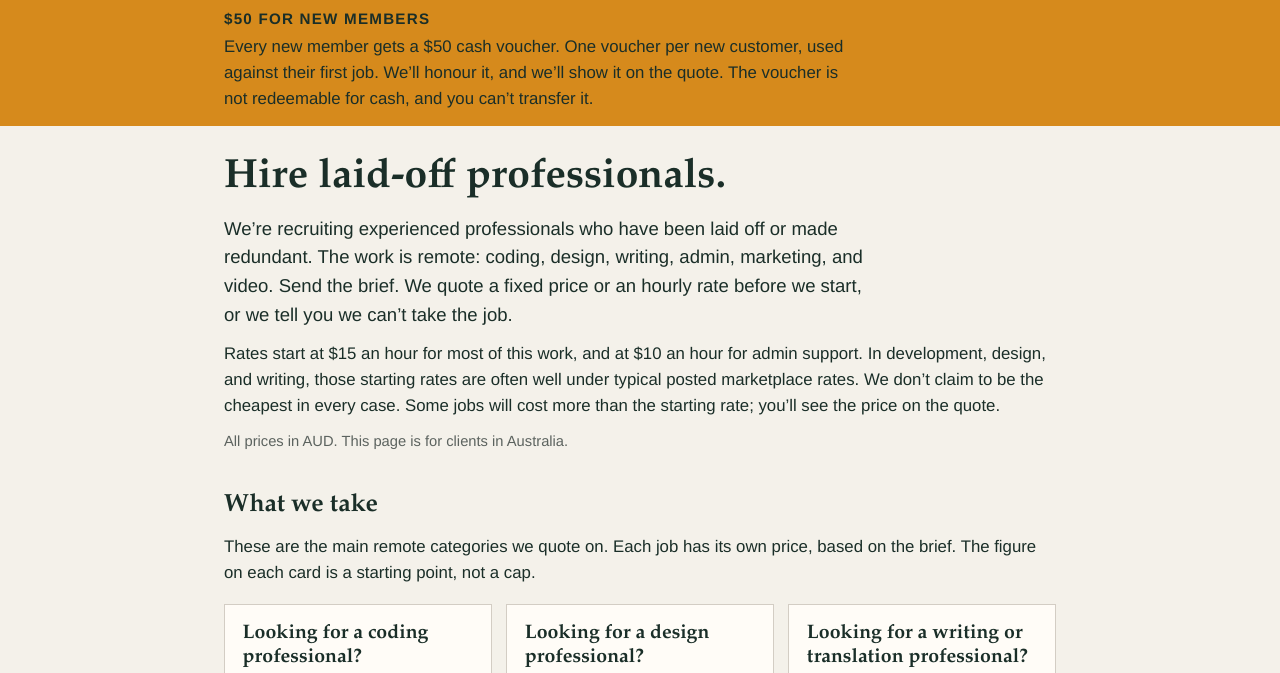
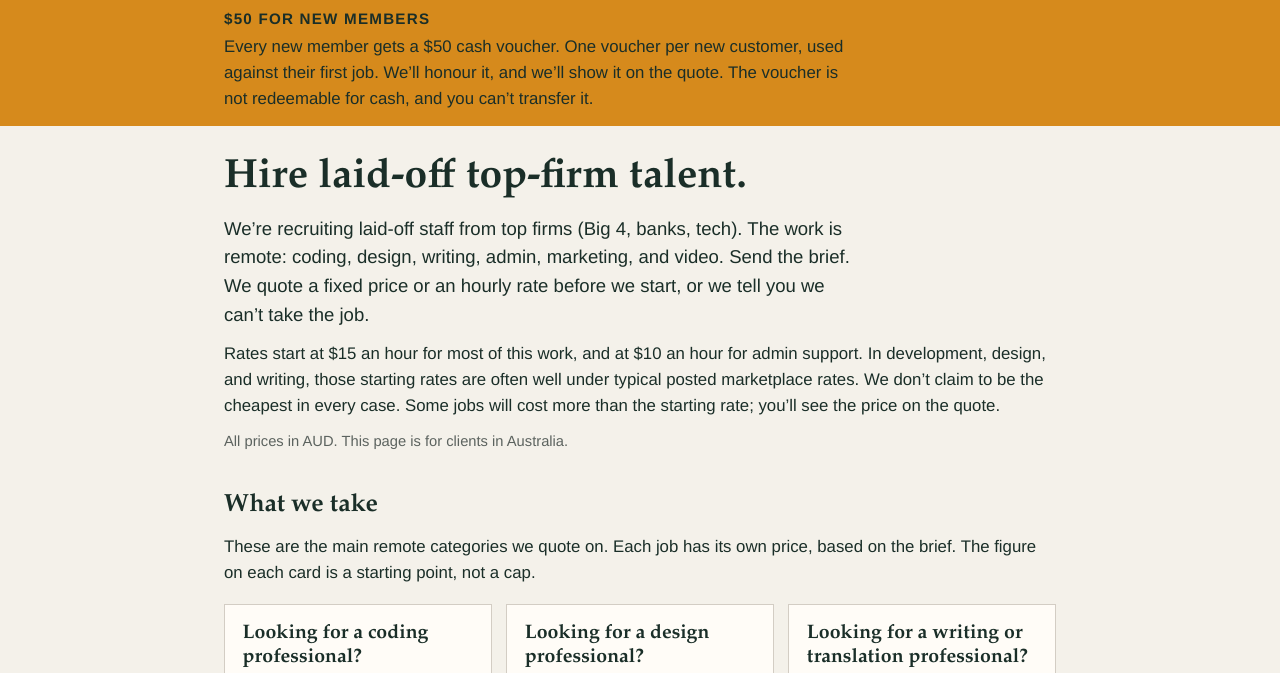
Before and after one commit to todanley/afterrole, a plain HTML site: page index.html in a window 1280 px wide. Shown: the part 76-749 px from the top of the page. Drawn offline with Linux system fonts and the light colour scheme.

Commit message:
Add top-firm recruiting line to the inquiry page.

```diff
--- a/index.html
+++ b/index.html
@@ -3,15 +3,15 @@
 <head>
   <meta charset="utf-8">
   <meta name="viewport" content="width=device-width, initial-scale=1">
-  <title>AfterRole — hire laid-off professionals</title>
-  <meta name="description" content="Hire experienced professionals affected by layoffs for coding, design, writing, admin, marketing, or video. Rates from $10/hr. Every new member gets a $50 cash voucher.">
+  <title>AfterRole — hire laid-off top-firm talent</title>
+  <meta name="description" content="We're recruiting laid-off staff from top firms (Big 4, banks, tech) for coding, design, writing, admin, marketing, or video. Rates from $10/hr. Every new member gets a $50 cash voucher.">
   <meta name="robots" content="index,follow">
   <link rel="canonical" href="https://todanley.github.io/afterrole/">
   <link rel="icon" href="assets/favicon.ico" sizes="any">
   <link rel="icon" href="assets/favicon.svg" type="image/svg+xml">
   <link rel="apple-touch-icon" href="assets/afterrole-icon-180.png">
-  <meta property="og:title" content="AfterRole — hire laid-off professionals">
-  <meta property="og:description" content="We're recruiting experienced professionals affected by layoffs. Rates from $10/hr. Every new member gets a $50 cash voucher.">
+  <meta property="og:title" content="AfterRole — hire laid-off top-firm talent">
+  <meta property="og:description" content="We're recruiting laid-off staff from top firms (Big 4, banks, tech). Rates from $10/hr. Every new member gets a $50 cash voucher.">
   <meta property="og:image" content="https://todanley.github.io/afterrole/assets/afterrole-icon-512.png">
   <meta property="og:url" content="https://todanley.github.io/afterrole/">
   <style>
@@ -165,8 +165,8 @@
     </div>
   </aside>
   <main id="top" class="wrap">
-    <h1>Hire laid-off professionals.</h1>
-    <p class="lede">We’re recruiting experienced professionals who have been laid off or made redundant. The work is remote: coding, design, writing, admin, marketing, and video. Send the brief. We quote a fixed price or an hourly rate before we start, or we tell you we can’t take the job.</p>
+    <h1>Hire laid-off top-firm talent.</h1>
+    <p class="lede">We’re recruiting laid-off staff from top firms (Big 4, banks, tech). The work is remote: coding, design, writing, admin, marketing, and video. Send the brief. We quote a fixed price or an hourly rate before we start, or we tell you we can’t take the job.</p>
     <p>Rates start at $15 an hour for most of this work, and at $10 an hour for admin support. In development, design, and writing, those starting rates are often well under typical posted marketplace rates. We don’t claim to be the cheapest in every case. Some jobs will cost more than the starting rate; you’ll see the price on the quote.</p>
     <p class="fine">All prices in AUD. This page is for clients in Australia.</p>
 
@@ -223,7 +223,7 @@
     <p>Hourly jobs are tracked with desktop time-tracking software. You see the hours logged.</p>
 
     <h2 id="who">Who we recruit</h2>
-    <p>We are recruiting experienced professionals affected by layoffs. In Australia that is often called being made redundant. We don’t have a public roster yet, and we won’t invent names, headcounts, or the companies people came from.</p>
+    <p>We’re recruiting laid-off staff from top firms (Big 4, banks, and tech). In Australia that is often called being made redundant. We don’t have a public roster yet, and we won’t invent names, headcounts, or the companies people came from.</p>
     <p>Send the brief. If we can take the job, you’ll get a written quote. If we can’t, we’ll say so. There is no fee for a declined request.</p>
 
     <h2 id="request">Request a job</h2>
@@ -278,7 +278,7 @@
     <div class="faq">
       <details>
         <summary>Who are the professionals?</summary>
-        <p>We’re recruiting experienced people who have been laid off or made redundant. We don’t publish a roster, and we don’t name former employers. If we can cover your brief, we’ll quote. If we can’t, we’ll tell you.</p>
+        <p>We’re recruiting laid-off staff from top firms (Big 4, banks, and tech). We don’t publish a roster, and we don’t name former employers or claim that anyone from a named firm has joined. If we can cover your brief, we’ll quote. If we can’t, we’ll tell you.</p>
       </details>
       <details>
         <summary>Who does the work?</summary>
```
